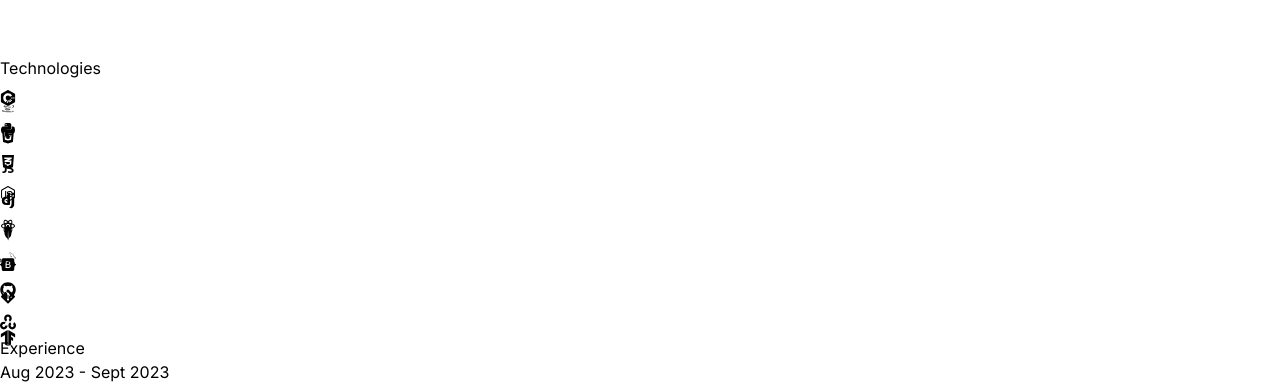
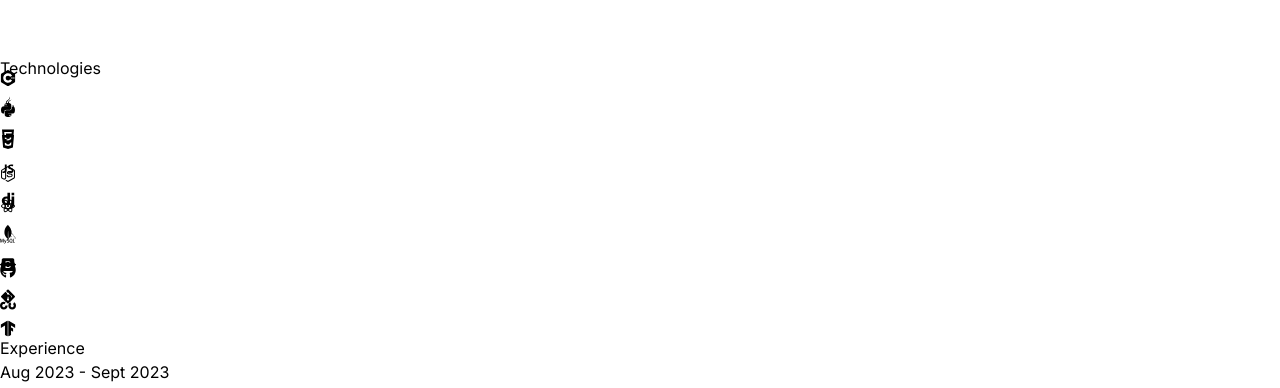
Before and after one commit to sp2003s/Portfolio-react, a React (Vite) app: page / in a window 1280 px wide. Shown: the part 830-1218 px from the top of the page. Built offline with nearby package versions, Linux system fonts and the light colour scheme.

Commit message:
transition time update

```diff
--- a/src/components/Technologies.jsx
+++ b/src/components/Technologies.jsx
@@ -36,7 +36,7 @@
                 className="flex flex-wrap items-center justify-center gap-4">
 
                 <motion.div
-                    variants={iconVariants(3)}
+                    variants={iconVariants(2)}
                     initial="initial"
                     animate="animate"
                     className="rounded-2xl border-4 border-neutral-800 p-4">
@@ -50,7 +50,7 @@
                     <FaJava className="text-6xl text-cyan-400" />
                 </motion.div>
                 <motion.div
-                    variants={iconVariants(3)}
+                    variants={iconVariants(2)}
                     initial="initial"
                     animate="animate"
                     className="rounded-2xl border-4 border-neutral-800 p-4">
@@ -64,7 +64,7 @@
                     <FaHtml5 className="text-6xl text-cyan-400" />
                 </motion.div>
                 <motion.div
-                    variants={iconVariants(3)}
+                    variants={iconVariants(2)}
                     initial="initial"
                     animate="animate"
                     className="rounded-2xl border-4 border-neutral-800 p-4">
@@ -78,7 +78,7 @@
                     <DiJavascript1 className="text-6xl text-cyan-400" />
                 </motion.div>
                 <motion.div
-                    variants={iconVariants(3)}
+                    variants={iconVariants(2)}
                     initial="initial"
                     animate="animate"
                     className="rounded-2xl border-4 border-neutral-800 p-4">
@@ -92,7 +92,7 @@
                     <SiDjango className="text-6xl text-cyan-400" />
                 </motion.div>
                 <motion.div
-                    variants={iconVariants(3)}
+                    variants={iconVariants(2)}
                     initial="initial"
                     animate="animate"
                     className="rounded-2xl border-4 border-neutral-800 p-4">
@@ -106,7 +106,7 @@
                     <SiMongodb className="text-6xl text-cyan-400" />
                 </motion.div>
                 <motion.div
-                    variants={iconVariants(3)}
+                    variants={iconVariants(2)}
                     initial="initial"
                     animate="animate"
                     className="rounded-2xl border-4 border-neutral-800 p-4">
@@ -120,7 +120,7 @@
                     <SiBootstrap className="text-6xl text-cyan-400" />
                 </motion.div>
                 <motion.div
-                    variants={iconVariants(3)}
+                    variants={iconVariants(2)}
                     initial="initial"
                     animate="animate"
                     className="rounded-2xl border-4 border-neutral-800 p-4">
@@ -134,14 +134,14 @@
                     <FaGitAlt className="text-6xl text-cyan-400" />
                 </motion.div>
                 <motion.div
-                    variants={iconVariants(3)}
+                    variants={iconVariants(2)}
                     initial="initial"
                     animate="animate"
                     className="rounded-2xl border-4 border-neutral-800 p-4">
                     <SiOpencv className="text-6xl text-cyan-400" />
                 </motion.div>
                 <motion.div
-                    variants={iconVariants(3)}
+                    variants={iconVariants(4)}
                     initial="initial"
                     animate="animate"
                     className="rounded-2xl border-4 border-neutral-800 p-4">
```
